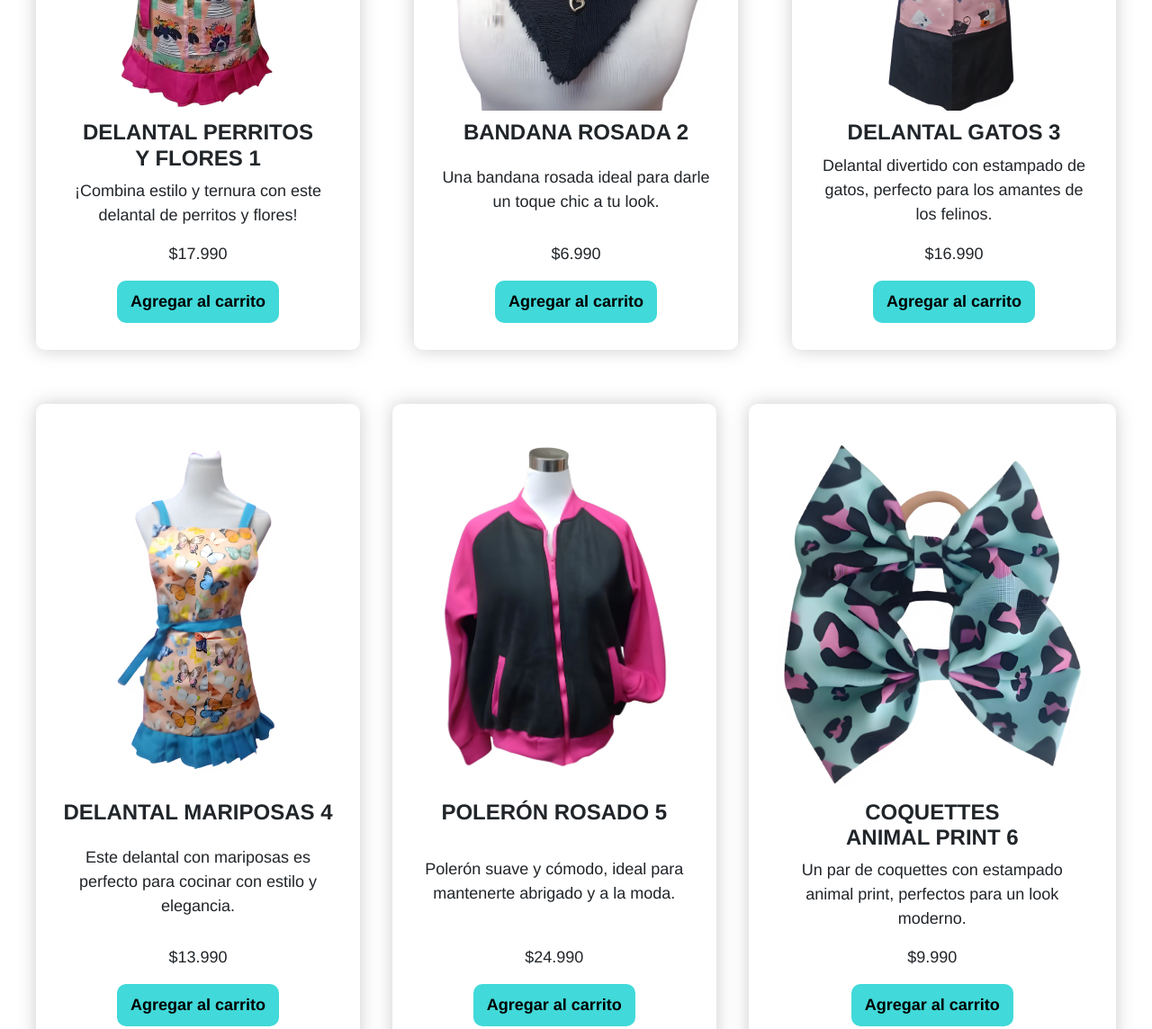
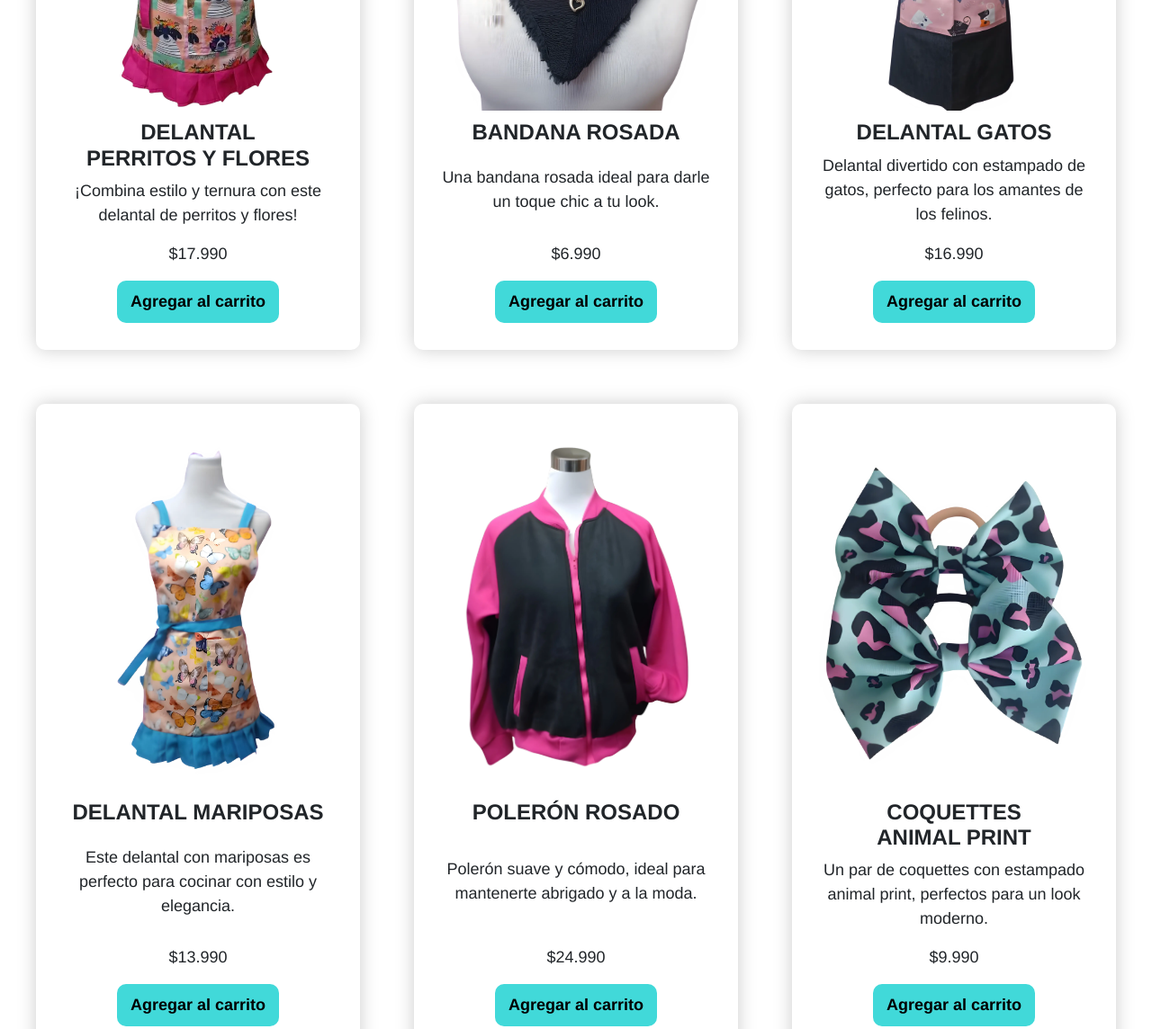
Before and after one commit to roydev-dw/web-andreita-confecciones, a website: page index.html in a window 1280 px wide. Shown: the part 1760-2904 px from the top of the page at 90% size. Drawn offline with nearby package versions, Linux system fonts and the light colour scheme.

Commit message:
se ajustes varios

```diff
--- a/js/main.js
+++ b/js/main.js
@@ -3,45 +3,45 @@
 const productos = [
   {
     id: 1,
-    nombre: "Delantal perritos y flores 1",
+    nombre: "Delantal perritos y flores",
     descripcion: "¡Combina estilo y ternura con este delantal de perritos y flores!",
     precio: 17990,
-    imagen: "../assets/productos/delantal-uno.webp",
+    imagen: "./assets/productos/delantal-uno.webp",
   },
   {
     id: 2,
-    nombre: "Bandana Rosada 2",
+    nombre: "Bandana Rosada",
     descripcion: "Una bandana rosada ideal para darle un toque chic a tu look.",
     precio: 6990,
-    imagen: "../assets/productos/bandana-rosada.webp",
+    imagen: "./assets/productos/bandana-rosada.webp",
   },
   {
     id: 3,
-    nombre: "Delantal Gatos 3",
+    nombre: "Delantal Gatos",
     descripcion: "Delantal divertido con estampado de gatos, perfecto para los amantes de los felinos.",
     precio: 16990,
-    imagen: "../assets/productos/delantal-gatos.webp",
+    imagen: "./assets/productos/delantal-gatos.webp",
   },
   {
     id: 4,
-    nombre: "Delantal Mariposas 4",
+    nombre: "Delantal Mariposas",
     descripcion: "Este delantal con mariposas es perfecto para cocinar con estilo y elegancia.",
     precio: 13990,
-    imagen: "../assets/productos/delantal-mariposas.webp",
+    imagen: "./assets/productos/delantal-mariposas.webp",
   },
   {
     id: 5,
-    nombre: "Polerón Rosado 5",
+    nombre: "Polerón Rosado",
     descripcion: "Polerón suave y cómodo, ideal para mantenerte abrigado y a la moda.",
     precio: 24990,
-    imagen: "../assets/productos/poleron-rosado.webp",
+    imagen: "./assets/productos/poleron-rosado.webp",
   },
   {
     id: 6,
-    nombre: "Coquettes Animal Print 6",
+    nombre: "Coquettes Animal Print",
     descripcion: "Un par de coquettes con estampado animal print, perfectos para un look moderno.",
     precio: 9990,
-    imagen: "../assets/productos/coquette-animalprint.webp",
+    imagen: "./assets/productos/coquette-animalprint.webp",
   }
 ];
 
--- a/scss/partials/_productos.scss
+++ b/scss/partials/_productos.scss
@@ -25,6 +25,8 @@
 
     img {
       height: 400px;
+      width: 300px;
+      object-fit: contain;
     }
 
     .productos-card-texto {
```
Also changed, not shown: css/main.css, 1 other file.
